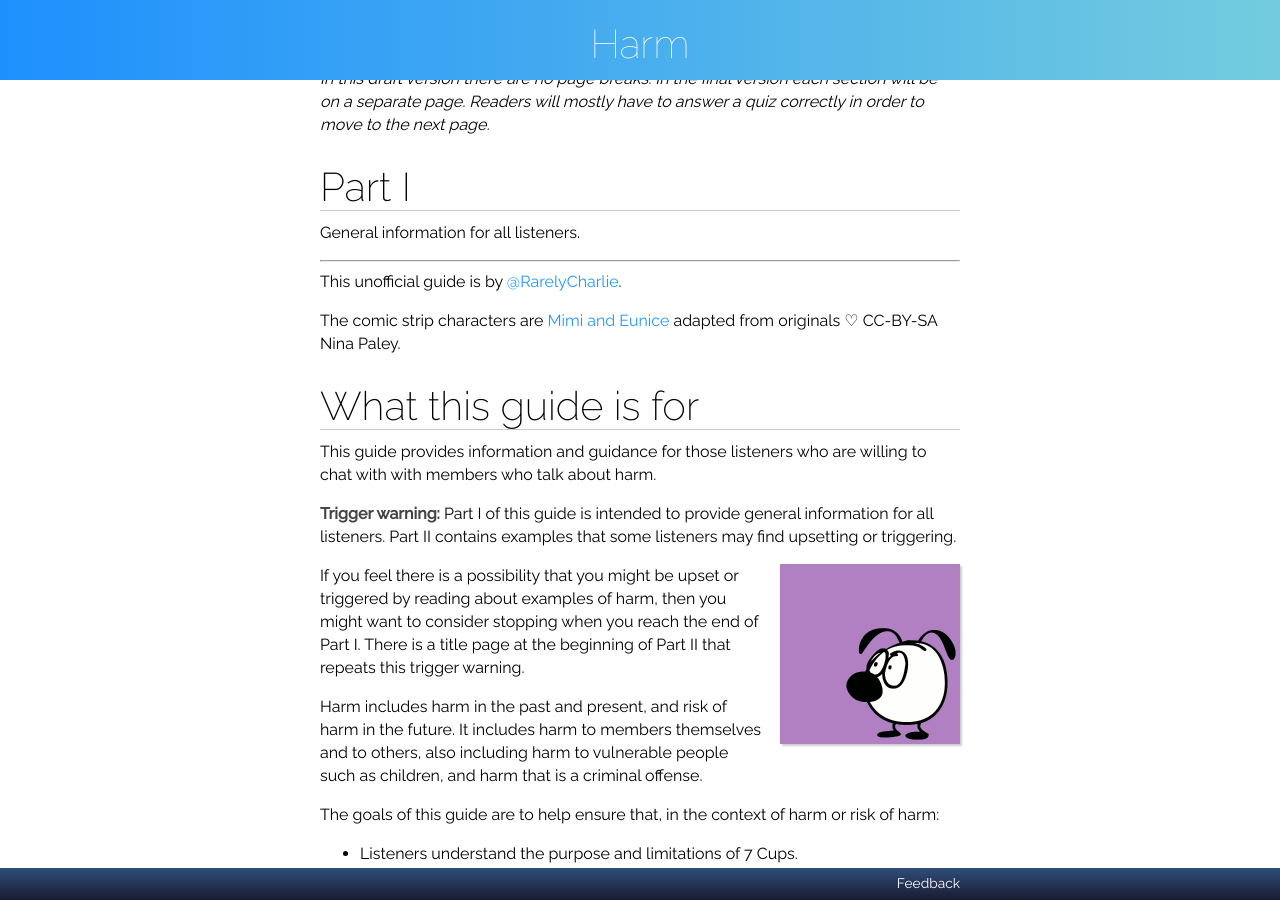
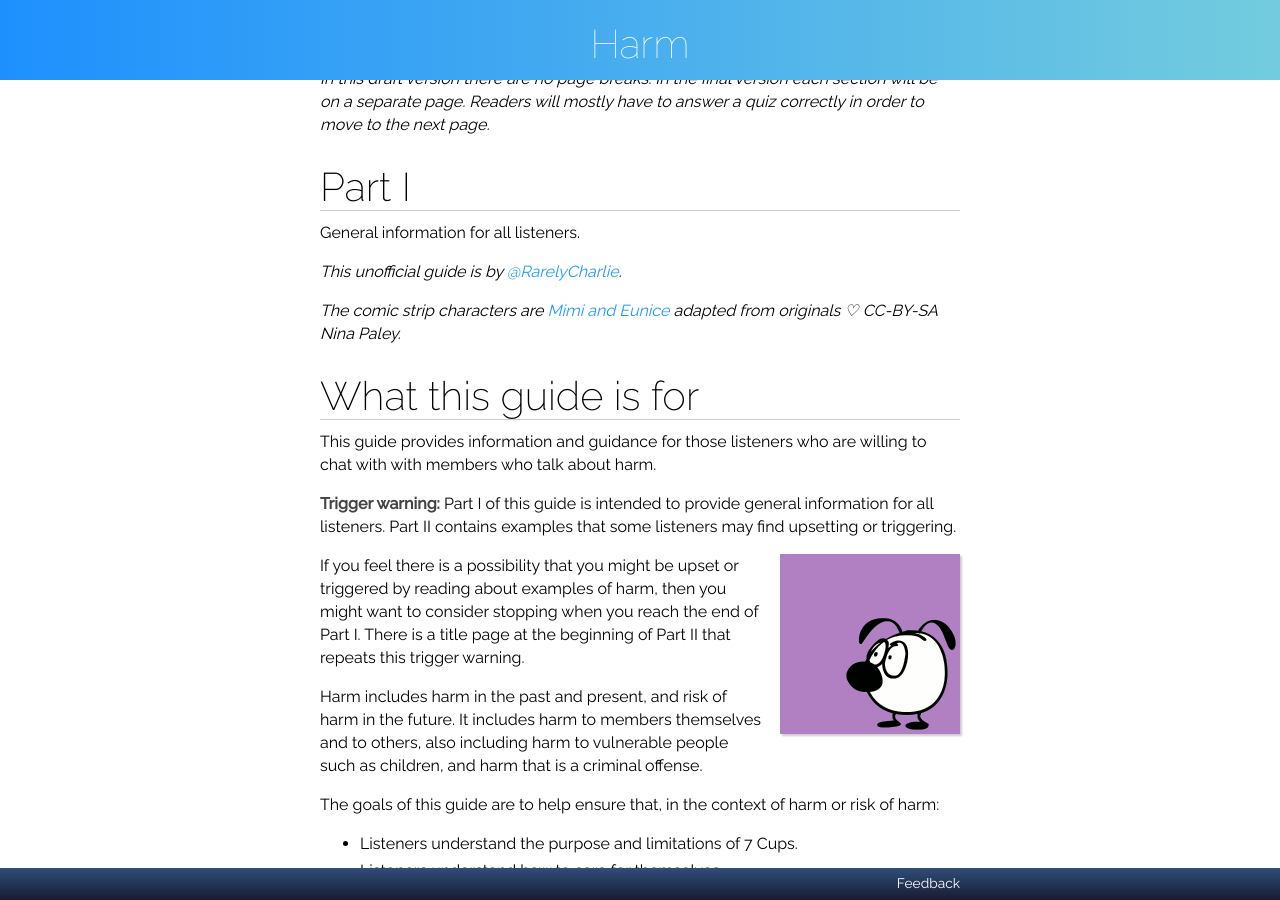
Before and after one commit to RarelyCharlie/rarelycharlie.github.io, a Jekyll site: the page built from _guide/harm.md, in a window 1280 px wide and 900 px high, scrolled down 847 px. Built offline with Jekyll 4.4.1, drawn with Linux system fonts in a browser that asks for light colours; nearby versions of some CDN libraries.

Commit message:
info format

```diff
--- a/_guide/harm.md
+++ b/_guide/harm.md
@@ -35,11 +35,9 @@ feedback: https://www.7cups.com/@RarelyCharlie
 # Part I
 General information for all listeners.
 
----
+*This unofficial guide is by [@RarelyCharlie](https://www.7cups.com/@RarelyCharlie).*
 
-This unofficial guide is by [@RarelyCharlie](https://www.7cups.com/@RarelyCharlie).
-
-The comic strip characters are [Mimi and Eunice](http://mimiandeunice.com/) adapted from originals ♡ CC-BY-SA Nina Paley.
+*The comic strip characters are [Mimi and Eunice](http://mimiandeunice.com/) adapted from originals ♡ CC-BY-SA Nina Paley.*
 
 # What this guide is for
 This guide provides information and guidance for those listeners who are willing to chat with with members who talk about harm.
```
